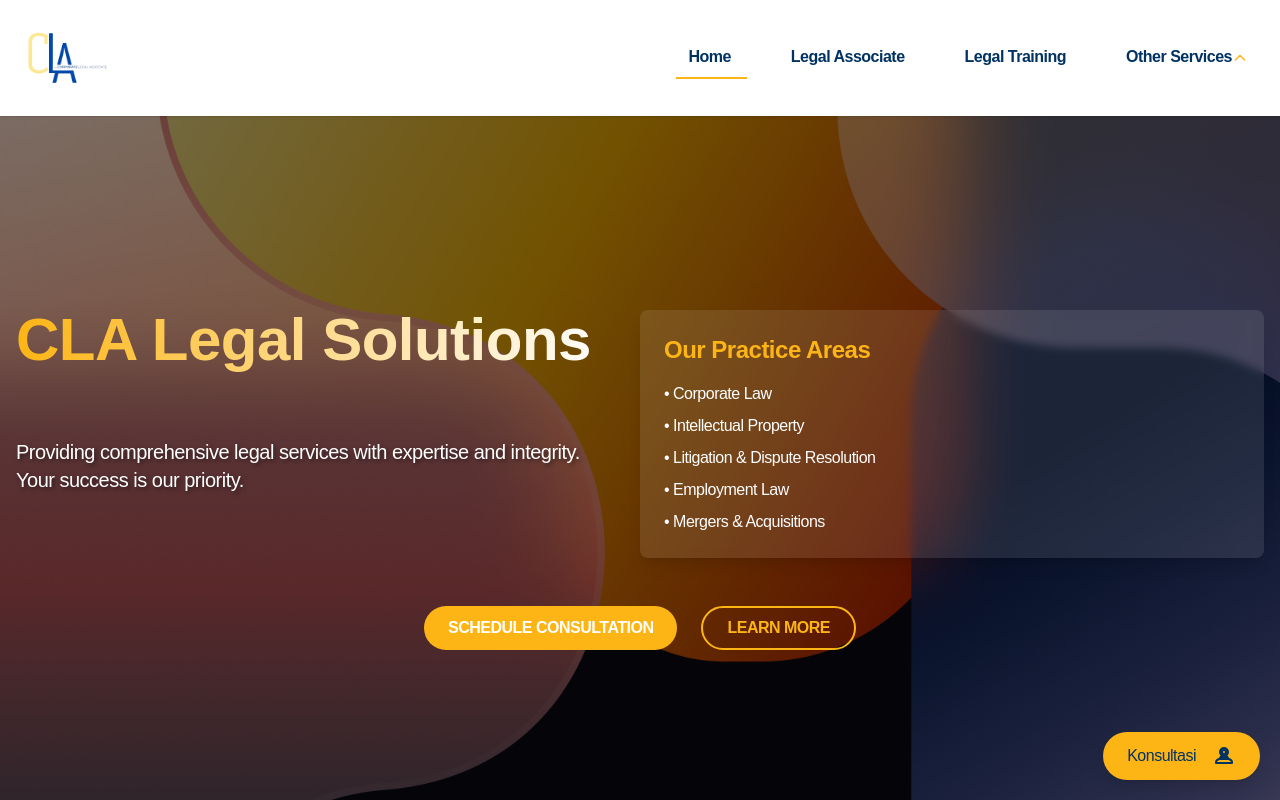
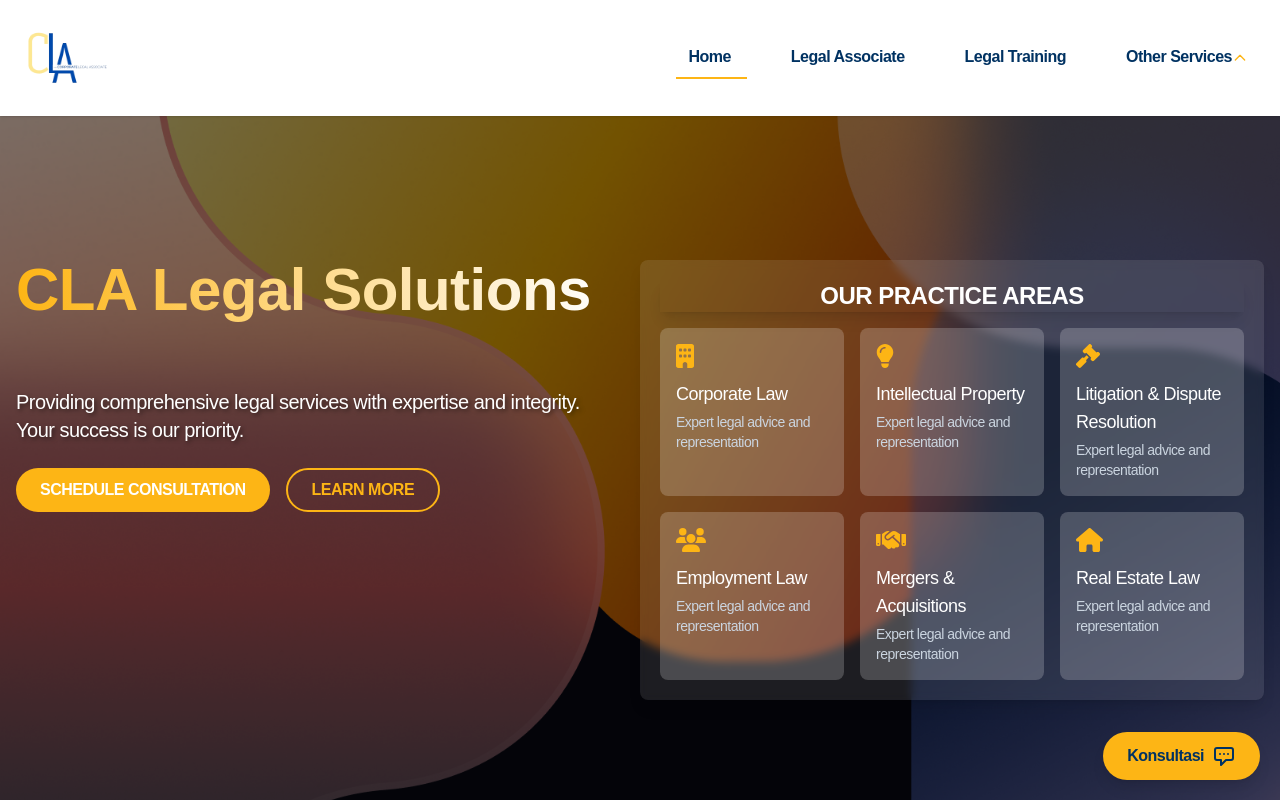
Before and after one commit to nctrnlman/client-cla-indonesia, a React (Vite) app: page / in a window 1280 px wide. Shown: the top 800 px of the page. Built offline with nearby package versions, Linux system fonts and the light colour scheme.

Commit message:
update hero and consultation button

```diff
--- a/package.json
+++ b/package.json
@@ -10,6 +10,9 @@
     "preview": "vite preview"
   },
   "dependencies": {
+    "@fortawesome/fontawesome-svg-core": "^6.5.2",
+    "@fortawesome/free-solid-svg-icons": "^6.5.2",
+    "@fortawesome/react-fontawesome": "^0.2.2",
     "canvas-confetti": "^1.9.3",
     "framer-motion": "^11.2.13",
     "prop-types": "^15.8.1",
--- a/src/components/home/Hero.jsx
+++ b/src/components/home/Hero.jsx
@@ -2,6 +2,15 @@ import React from "react";
 import bg from "../../assets/bg/hero.png";
 import { motion } from "framer-motion";
 import { TypeAnimation } from "react-type-animation";
+import { FontAwesomeIcon } from "@fortawesome/react-fontawesome";
+import {
+  faBuilding,
+  faLightbulb,
+  faGavel,
+  faUsers,
+  faHandshake,
+  faHome,
+} from "@fortawesome/free-solid-svg-icons";
 
 function Hero() {
   return (
@@ -24,8 +33,6 @@ function Hero() {
         <div className="flex flex-col md:flex-row items-start justify-between">
           <motion.div className="md:w-1/2 mb-8 md:mb-0">
             <div className="h-28 mb-4">
-              {" "}
-              {/* Increased height to accommodate larger text */}
               <h1 className="text-[#FDB515] font-extrabold text-3xl sm:text-4xl md:text-5xl lg:text-6xl">
                 <TypeAnimation
                   sequence={[
@@ -43,36 +50,13 @@ function Hero() {
                 />
               </h1>
             </div>
-            <p className="text-white text-lg md:text-xl max-w-xl text-shadow-md">
+            <p className="text-white text-lg md:text-xl max-w-xl text-shadow-md mb-6">
               Providing comprehensive legal services with expertise and
               integrity. Your success is our priority.
             </p>
-          </motion.div>
-
             <motion.div
-            className="md:w-1/2"
-            initial={{ opacity: 0, x: 50 }}
-            animate={{ opacity: 1, x: 0 }}
-            transition={{ duration: 1, delay: 0.5 }}
-          >
-            <div className="bg-white bg-opacity-10 backdrop-blur-sm rounded-lg p-6 shadow-lg">
-              <h2 className="text-[#FDB515] text-2xl font-semibold mb-4">
-                Our Practice Areas
-              </h2>
-              <ul className="text-white space-y-2">
-                <li>• Corporate Law</li>
-                <li>• Intellectual Property</li>
-                <li>• Litigation & Dispute Resolution</li>
-                <li>• Employment Law</li>
-                <li>• Mergers & Acquisitions</li>
-              </ul>
-            </div>
-          </motion.div>
-        </div>
-
-        <motion.div
-          className="mt-12 flex justify-center gap-6"
-          initial={{ opacity: 0, y: 50 }}
+              className="flex justify-start gap-4"
+              initial={{ opacity: 0, y: 20 }}
               animate={{ opacity: 1, y: 0 }}
               transition={{ duration: 1, delay: 1 }}
             >
@@ -91,6 +75,47 @@ function Hero() {
                 Learn More
               </motion.button>
             </motion.div>
+          </motion.div>
+          <motion.div
+            className="md:w-1/2"
+            initial={{ opacity: 0, x: 50 }}
+            animate={{ opacity: 1, x: 0 }}
+            transition={{ duration: 1, delay: 0.5 }}
+          >
+            <div className="bg-white bg-opacity-10 backdrop-blur-sm rounded-lg p-5 shadow-lg">
+              <h2 className="text-white shadow-lg text-center uppercase text-2xl font-semibold mb-4">
+                Our Practice Areas
+              </h2>
+              <div className="grid grid-cols-2 lg:grid-cols-3 gap-4">
+                {[
+                  { title: "Corporate Law", icon: faBuilding },
+                  { title: "Intellectual Property", icon: faLightbulb },
+                  { title: "Litigation & Dispute Resolution", icon: faGavel },
+                  { title: "Employment Law", icon: faUsers },
+                  { title: "Mergers & Acquisitions", icon: faHandshake },
+                  { title: "Real Estate Law", icon: faHome },
+                ].map((area, index) => (
+                  <motion.div
+                    key={index}
+                    className="bg-white bg-opacity-20 rounded-lg p-4 hover:bg-opacity-30 transition-all duration-300"
+                    whileHover={{ scale: 1.03 }}
+                  >
+                    <FontAwesomeIcon
+                      icon={area.icon}
+                      className="text-[#FDB515] text-2xl mb-2"
+                    />
+                    <h3 className="text-white font-medium text-lg mb-1">
+                      {area.title}
+                    </h3>
+                    <p className="text-gray-300 text-sm">
+                      Expert legal advice and representation
+                    </p>
+                  </motion.div>
+                ))}
+              </div>
+            </div>
+          </motion.div>
+        </div>
       </div>
     </div>
   );
--- a/src/components/navigation/ConsultationButton.jsx
+++ b/src/components/navigation/ConsultationButton.jsx
@@ -1,32 +1,46 @@
 import { useState } from "react";
+import { motion, AnimatePresence } from "framer-motion";
 
 const ConsultationButton = () => {
   const [hovered, setHovered] = useState(false);
 
   return (
-    <button
+    <motion.button
+      whileHover={{ scale: 1.05 }}
+      whileTap={{ scale: 0.95 }}
       onMouseEnter={() => setHovered(true)}
       onMouseLeave={() => setHovered(false)}
       className="fixed bottom-5 right-5 flex items-center justify-center px-6 py-3 bg-secondary text-primary rounded-full shadow-lg z-50 hover:bg-primary hover:text-white transition duration-300"
     >
-      <span className="relative transition duration-300 pr-4">
-        {hovered ? "Hubungi Kami" : "Konsultasi"}
-      </span>
-      <svg
+      <AnimatePresence mode="wait">
+        <motion.span
+          key={hovered ? "hover" : "normal"}
+          initial={{ opacity: 0, y: 20 }}
+          animate={{ opacity: 1, y: 0 }}
+          exit={{ opacity: 0, y: -20 }}
+          transition={{ duration: 0.2 }}
+          className="mr-2 font-semibold"
+        >
+          {hovered ? "Hubungi Kami" : "Konsultasi"}
+        </motion.span>
+      </AnimatePresence>
+      <motion.svg
         xmlns="http://www.w3.org/2000/svg"
         fill="none"
         viewBox="0 0 24 24"
         stroke="currentColor"
         className="w-6 h-6"
+        animate={{ rotate: hovered ? 360 : 0 }}
+        transition={{ duration: 0.3 }}
       >
         <path
           strokeLinecap="round"
           strokeLinejoin="round"
           strokeWidth="2"
-          d="M12 12c2.21 0 4-1.79 4-4s-1.79-4-4-4-4 1.79-4 4 1.79 4 4 4zm0 2c-2.67 0-8 1.34-8 4v1h16v-1c0-2.66-5.33-4-8-4zm0-4c1.1 0 2-.9 2-2s-.9-2-2-2-2 .9-2 2 .9 2 2 2zm0 2c-1.39 0-4 .7-4 2v1h8v-1c0-1.3-2.61-2-4-2z"
+          d="M8 10h.01M12 10h.01M16 10h.01M9 16H5a2 2 0 01-2-2V6a2 2 0 012-2h14a2 2 0 012 2v8a2 2 0 01-2 2h-5l-5 5v-5z"
         />
-      </svg>
-    </button>
+      </motion.svg>
+    </motion.button>
   );
 };
 
```
Also changed, not shown: 1 other file (tests, documents, lock files or other folders). Lines whose indentation alone changed are shown as unchanged.
